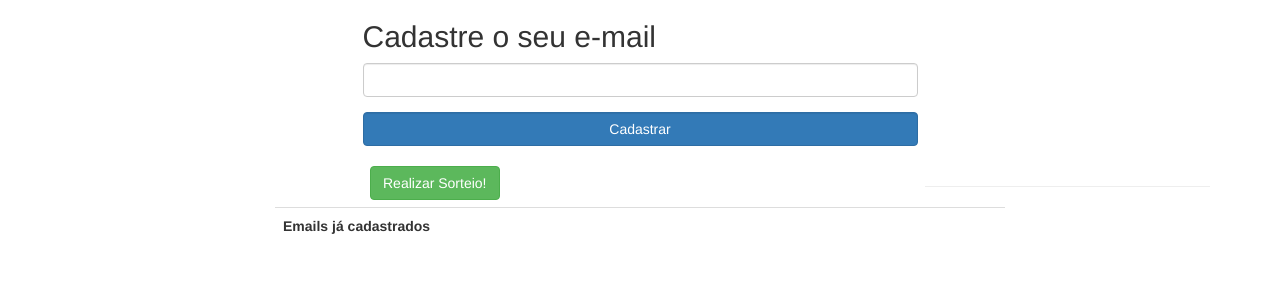
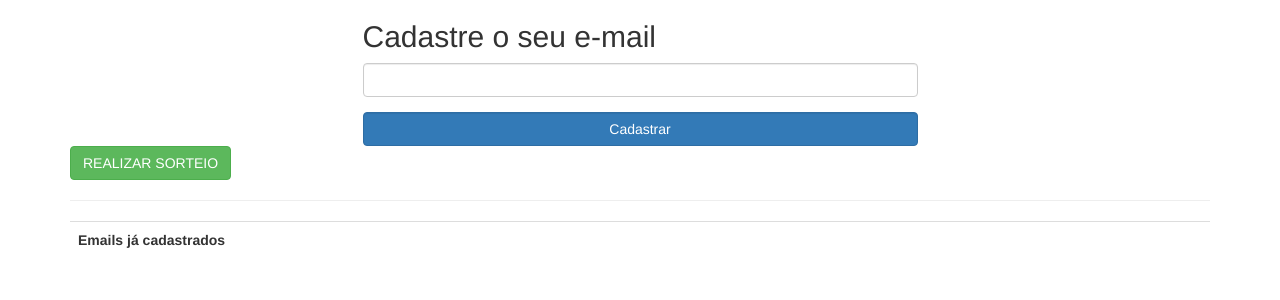
Before and after one commit to davi1985/sortear, a PHP site: page / in a window 1280 px wide. Shown: the top 300 px of the page. Run offline with PHP 8.4, Linux system fonts and the light colour scheme; lists and menus that the app fills with data are empty.

Commit message:
update files

```diff
--- a/draw.php
+++ b/draw.php
@@ -9,3 +9,7 @@ $drawEmail = rand(0, $totalEmailsRegister);
 
 echo "<h1>O e-mail sorteado foi:</h1>";
 echo "<h2>{$emails[$drawEmail]}</h2>";
+?>
+
+<p>Realizar novo sorteio?</p>
+<a href="index.php">Voltar</a>
--- a/index.php
+++ b/index.php
@@ -22,12 +22,10 @@ require 'register.php';
 				</form>
 			</div>
 		</div>
-		<br>
-		<div class="col-sm-6 col-sm-offset-3">
-			<a href="draw.php" class="btn btn-success">Realizar Sorteio!</a>
-		</div>
+
+		<a href="draw.php" class="btn btn-success">REALIZAR SORTEIO</a>
 		<hr>
-		<div class="col-sm-8 col-sm-offset-2">
+
 			<table class="table">
 				<tr>
 					<th>Emails já cadastrados</th>
@@ -40,7 +38,7 @@ require 'register.php';
 				<?php endforeach; ?>
 
 			</table>
-		</div>
+
 	</div>
 </body>
 </html>
```
